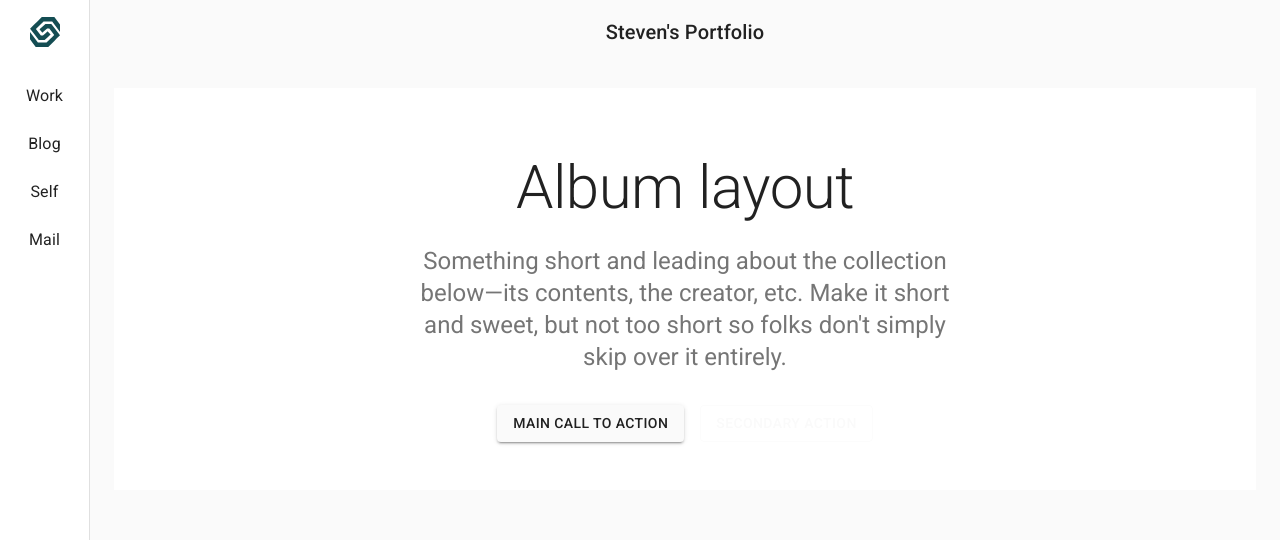
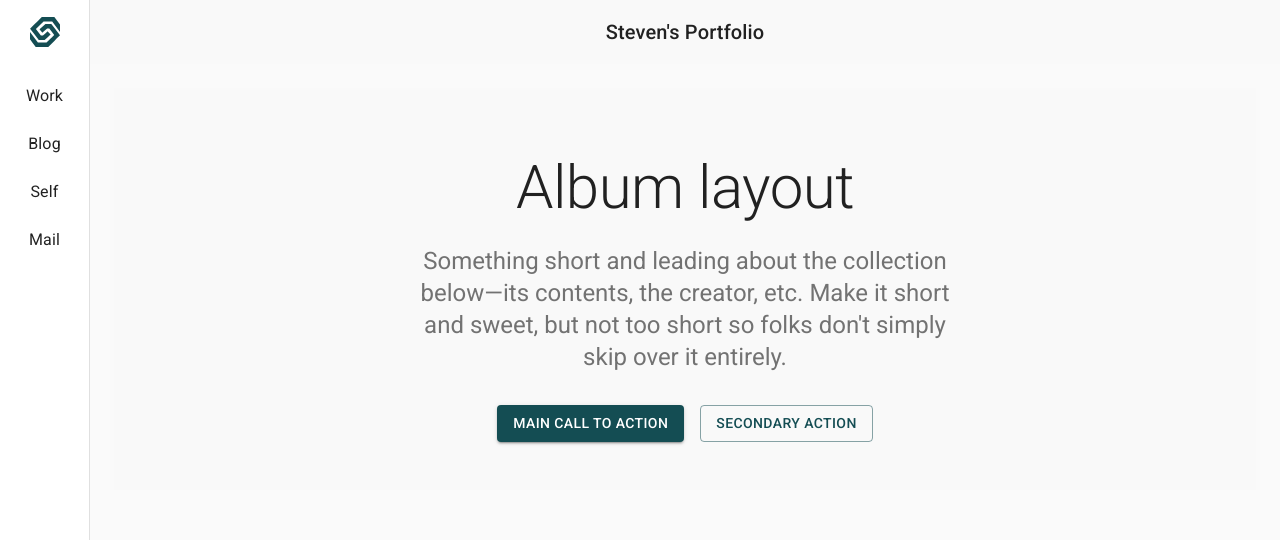
Before and after one commit to stevendelro/Portfolio, a Next.js app: page /work in a window 1280 px wide. Shown: the top 540 px of the page. Built offline with nearby package versions, Linux system fonts and the light colour scheme.

Commit message:
changed theme color. main appbar is now off-white

```diff
--- a/components/layout/MyAppBar.js
+++ b/components/layout/MyAppBar.js
@@ -29,6 +29,7 @@ function MyAppBar(props) {
         width: `calc(100% - ${drawerWidth}px)`,
         marginLeft: drawerWidth,
       },
+      backgroundColor: '#f9f9f9'
     },
     menuButton: {
       marginRight: theme.spacing(2),
@@ -40,7 +41,7 @@ function MyAppBar(props) {
   const classes = useStyles()
   return (
     <ElevationScroll {...props}>
-      <AppBar position='fixed' className={classes.appBar}>
+      <AppBar position='fixed' color='inherit' className={classes.appBar}>
         <Toolbar>
           <Grid
             container
--- a/components/styles/theme.js
+++ b/components/styles/theme.js
@@ -2,11 +2,9 @@
 import { createMuiTheme } from '@material-ui/core/styles';
 
 const palette = {
-  primary: { main: '#fafafa' },
+  primary: { main: '#144d53' },
   secondary: { main: '#ff9100' }
 };
 const themeName = 'Elephant Pizazz Sand Dollar';
 
 export default createMuiTheme({ palette, themeName });
-
-//#144d53
--- a/pages/work.js
+++ b/pages/work.js
@@ -14,7 +14,7 @@ const useStyles = makeStyles((theme) => ({
     marginRight: theme.spacing(2),
   },
   heroContent: {
-    backgroundColor: theme.palette.background.paper,
+    backgroundColor: '#f9f9f9',
     padding: theme.spacing(8, 0, 6),
   },
   heroButtons: {
```
Also changed, not shown: components/Link.js (+0 -17 lines).
